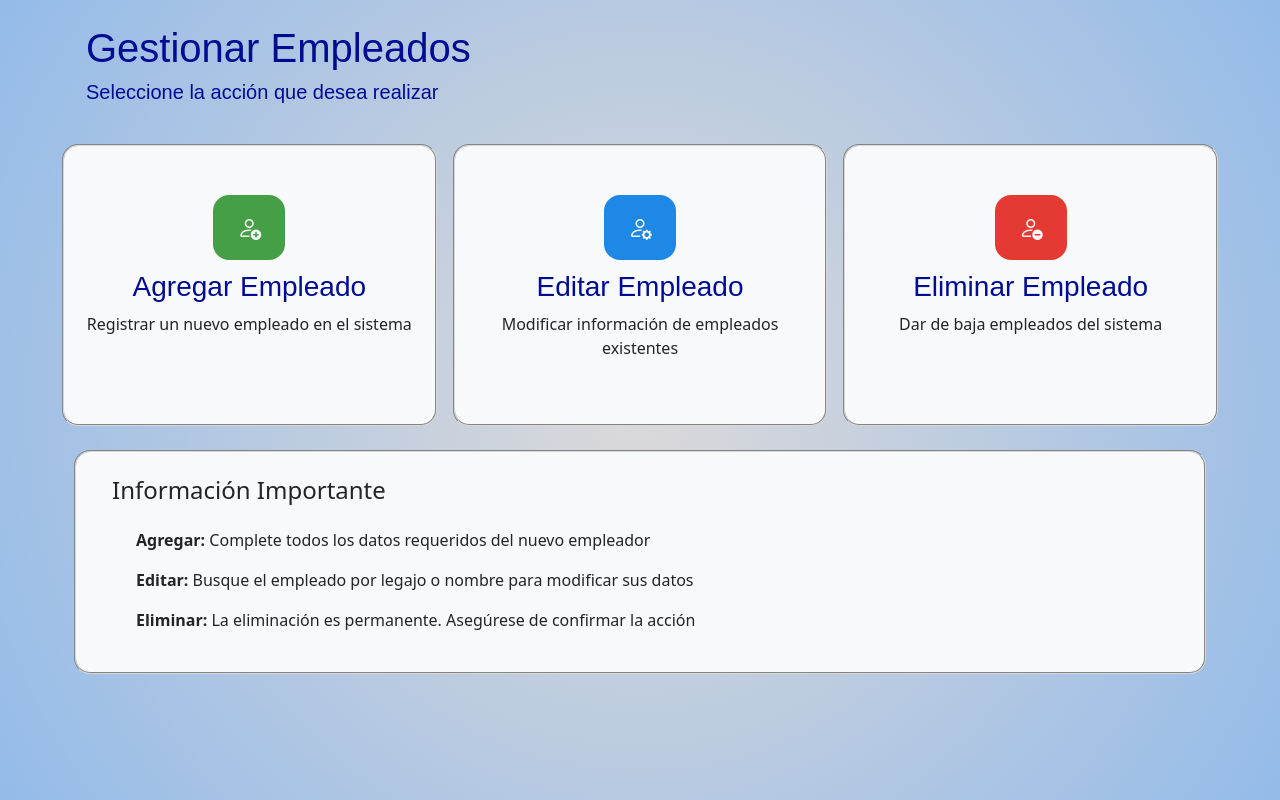
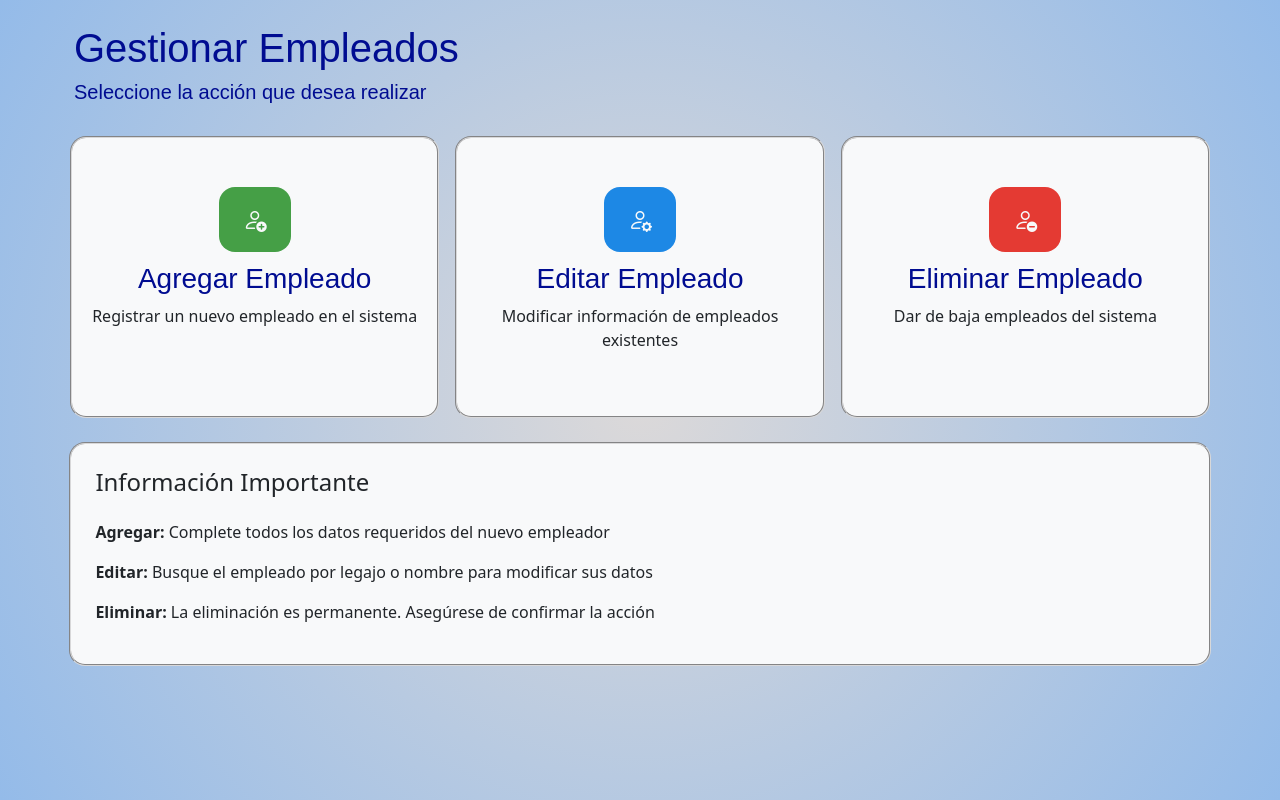
Before and after one commit to LuuRuiz17/GestionDePersonal-AdR-TFI, a React (Vite) app: page / in a window 1280 px wide. Built offline with nearby package versions, Linux system fonts and the light colour scheme; a web font is replaced by a local one.

Commit message:
Hice que los títulos estén en el centro en celulares y al principio en el resto

```diff
--- a/src/App.css
+++ b/src/App.css
@@ -33,3 +33,13 @@
   transition: 0.5s;
   border: 2px rgb(165, 207, 255) groove!important;
 }
+
+.contenedor-info{
+  width: 103%!important;
+}
+
+@media (max-width: 576px) {
+  .titulo{
+    text-align: center !important;
+  }
+}
--- a/src/components/pages/GestionarEmpleados.jsx
+++ b/src/components/pages/GestionarEmpleados.jsx
@@ -1,17 +1,17 @@
-import { Card, Row, Col, Container } from "react-bootstrap";
+import { Row, Col, Container } from "react-bootstrap";
 
 const GestionarEmpleados = () => {
   return (
     <>
-      <Container className="my-4 px-3">
-        <h1 className="titulo">Gestionar Empleados</h1>
-        <h5 className="titulo">Seleccione la acción que desea realizar</h5>
+      <Container className="my-4 px-3 d-flex flex-column justify-content-center align-items-center">
 
-        <Row className="justify-content-center mt-4 g-3 flex-lg-nowrap">
+        <h1 className="titulo text-md-start w-100 me-md-4">Gestionar Empleados</h1>
+        <h5 className="titulo text-md-start w-100 me-md-4">Seleccione la acción que desea realizar</h5>
+
+        <Row className="justify-content-center mt-4 gap-3 flex-md-nowrap flex-lg-nowrap w-100">
           <Col
-            xs={12}
             md={4}
-            className="bg-light px-3 py-5 rounded-4 cardMenu me-lg-3"
+            className="bg-light px-3 py-5 rounded-4 cardMenu"
           >
             <div className="my-3 text-center mb-4">
               <i
@@ -26,9 +26,8 @@ const GestionarEmpleados = () => {
           </Col>
 
           <Col
-            xs={12}
             md={4}
-            className="bg-light px-3 py-5 rounded-4 cardMenu me-lg-3"
+            className="bg-light px-3 py-5 rounded-4 cardMenu"
           >
             <div className="my-3 text-center mb-4">
               <i
@@ -42,7 +41,10 @@ const GestionarEmpleados = () => {
             </p>
           </Col>
 
-          <Col xs={12} md={4} className="bg-light px-3 py-5 rounded-4 cardMenu">
+          <Col
+            md={4}
+            className="bg-light px-3 py-5 rounded-4 cardMenu"
+          >
             <div className="my-3 text-center mb-4">
               <i
                 className="bi bi-person-dash fs-4 text-light py-3 px-4 rounded-4"
@@ -54,21 +56,21 @@ const GestionarEmpleados = () => {
           </Col>
         </Row>
 
-        <Row className="mb-3 p-4 bg-light rounded-4 cardMenu mt-4">
-          <Col>
+        <Row className="mt-4 contenedor-info">
+          <Col className="bg-light rounded-4 cardMenu p-4">
             <h4 className="mb-4">Información Importante</h4>
 
-            <p className="ms-4">
+            <p>
               <b>Agregar:</b> Complete todos los datos requeridos del nuevo
               empleador
             </p>
 
-            <p className="ms-4">
+            <p>
               <b>Editar:</b> Busque el empleado por legajo o nombre para
               modificar sus datos
             </p>
 
-            <p className="ms-4">
+            <p>
               <b>Eliminar:</b> La eliminación es permanente. Asegúrese de
               confirmar la acción
             </p>
```
